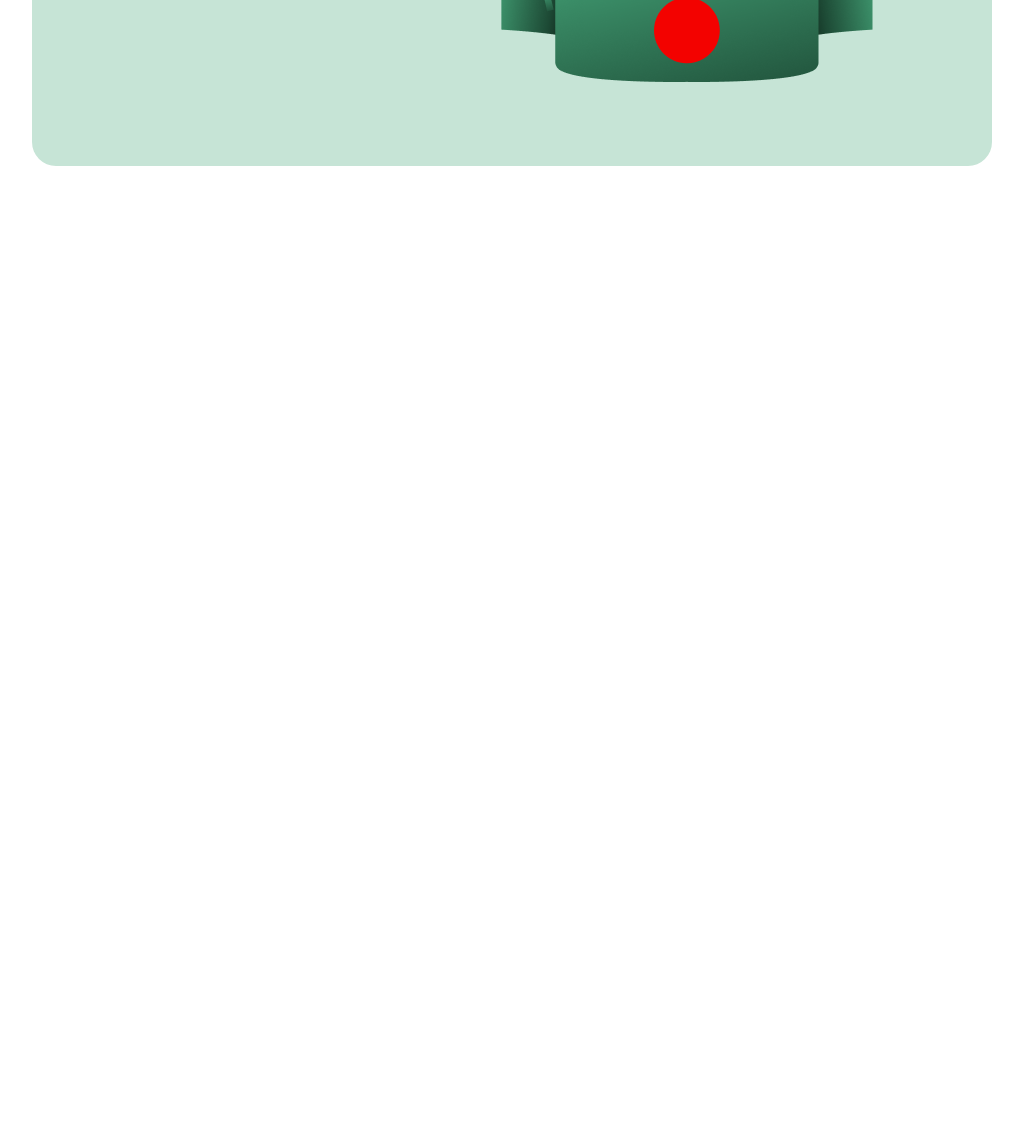
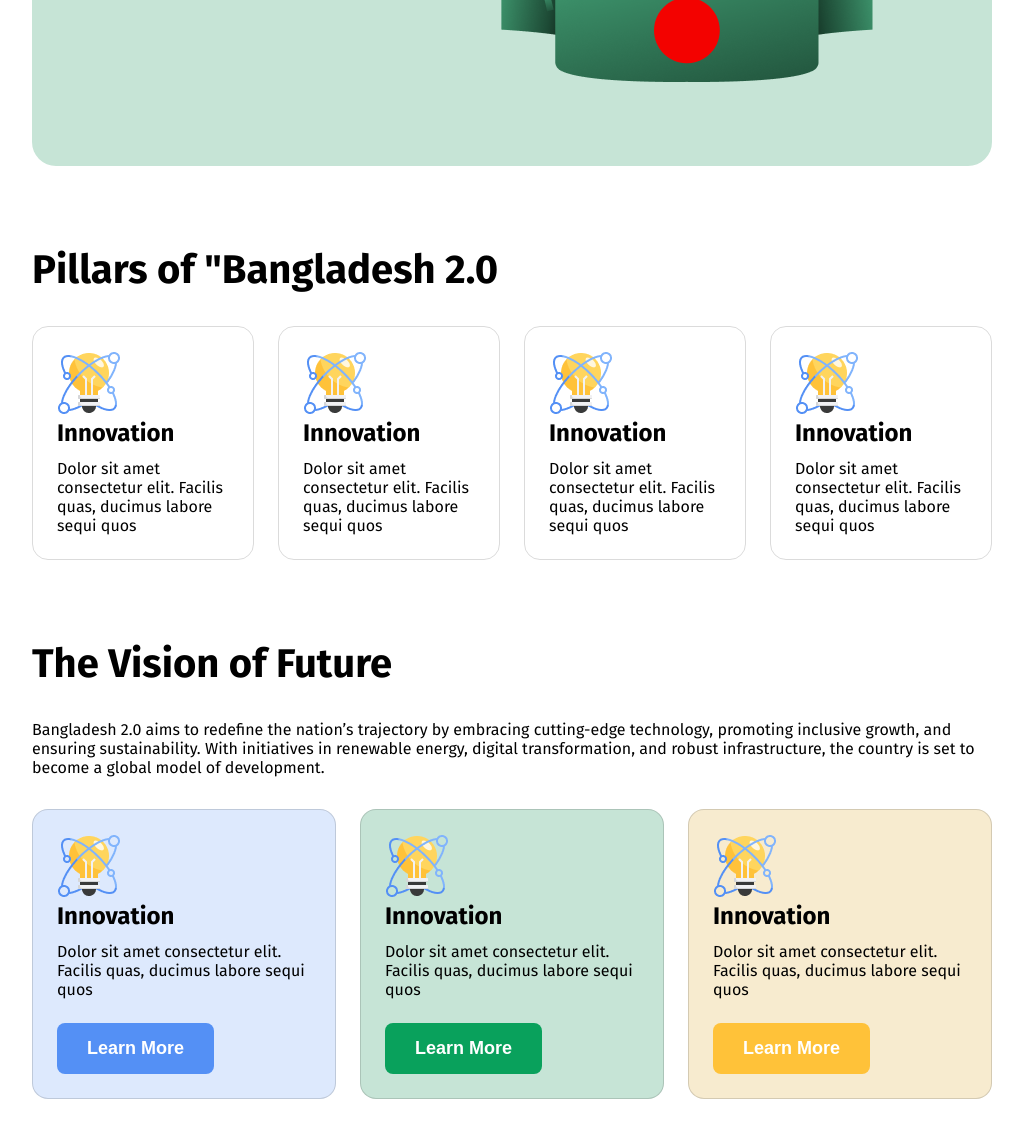
Before and after one commit to minhaj-hossain/Conceptual-Class-Project, a plain HTML site: page index.html in a window 1280 px wide. Shown: the part 500-1638 px from the top of the page, without its empty margins (128-1151 px from the left). Before the commit the page ends 800 px from the top, so only its background shows below. Drawn offline with Linux system fonts and the light colour scheme.

Commit message:
vision section added

```diff
--- a/index.html
+++ b/index.html
@@ -13,7 +13,7 @@
     />
   </head>
   <body>
-    <header class="header-container specing">
+    <header class="header-container spacing">
       <nav class="navbar">
         <ul class="ul-container">
           <li>Bangladesh 2.0</li>
@@ -22,7 +22,7 @@
       </nav>
     </header>
 
-    <main class="specing">
+    <main class="spacing">
       <section class="hero-section">
         <div class="hero-left">
           <h3>Bangladesh 2.0</h3>
@@ -31,6 +31,106 @@
         </div>
         <div class="hero-right"><img src="./assets/hero.png" alt="" /></div>
       </section>
+
+      <section class="pillers spacing">
+        <div class="piller-header">Pillars of "Bangladesh 2.0</div>
+        <div class="piller-cards">
+          <div class="piller-card">
+            <div class="icon">
+              <img src="./assets/card-icon.png" alt="Card icon" />
+              <h2>Innovation</h2>
+              <p>
+                Dolor sit amet consectetur elit. Facilis quas, ducimus labore
+                sequi quos
+              </p>
+            </div>
+          </div>
+          <div class="piller-card">
+            <div class="icon">
+              <img src="./assets/card-icon.png" alt="Card icon" />
+              <h2>Innovation</h2>
+              <p>
+                Dolor sit amet consectetur elit. Facilis quas, ducimus labore
+                sequi quos
+              </p>
+            </div>
+          </div>
+          <div class="piller-card">
+            <div class="icon">
+              <img src="./assets/card-icon.png" alt="Card icon" />
+              <h2>Innovation</h2>
+              <p>
+                Dolor sit amet consectetur elit. Facilis quas, ducimus labore
+                sequi quos
+              </p>
+            </div>
+          </div>
+          <div class="piller-card">
+            <div class="icon">
+              <img src="./assets/card-icon.png" alt="Card icon" />
+              <h2>Innovation</h2>
+              <p>
+                Dolor sit amet consectetur elit. Facilis quas, ducimus labore
+                sequi quos
+              </p>
+            </div>
+          </div>
+        </div>
+      </section>
+
+      <section class="pillers spacing">
+        <div>
+          <h3 class="piller-header">The Vision of Future</h3>
+          <p class="vision-header-subtitle">
+            Bangladesh 2.0 aims to redefine the nation’s trajectory by embracing
+            cutting-edge technology, promoting inclusive growth, and ensuring
+            sustainability. With initiatives in renewable energy, digital
+            transformation, and robust infrastructure, the country is set to
+            become a global model of development.
+          </p>
+        </div>
+        <div class="piller-cards">
+          <div class="piller-card vision-bgc-left">
+            <div class="icon">
+              <img src="./assets/card-icon.png" alt="Card icon" />
+              <h2>Innovation</h2>
+              <p>
+                Dolor sit amet consectetur elit. Facilis quas, ducimus labore
+                sequi quos
+              </p>
+              <button class="btn vision-btn-left vision-btn-left">
+                Learn More
+              </button>
+            </div>
+          </div>
+          <div class="piller-card vision-bgc-middle">
+            <div class="icon">
+              <img src="./assets/card-icon.png" alt="Card icon" />
+              <h2>Innovation</h2>
+              <p>
+                Dolor sit amet consectetur elit. Facilis quas, ducimus labore
+                sequi quos
+              </p>
+              <button class="btn vision-btn-left vision-btn-middle">
+                Learn More
+              </button>
+            </div>
+          </div>
+          <div class="piller-card vision-bgc-right">
+            <div class="icon">
+              <img src="./assets/card-icon.png" alt="Card icon" />
+              <h2>Innovation</h2>
+              <p>
+                Dolor sit amet consectetur elit. Facilis quas, ducimus labore
+                sequi quos
+              </p>
+              <button class="btn vision-btn-left vision-btn-right">
+                Learn More
+              </button>
+            </div>
+          </div>
+        </div>
+      </section>
     </main>
 
     <footer></footer>
--- a/styles/style.css
+++ b/styles/style.css
@@ -13,7 +13,7 @@
 
 /* reusable style */
 
-.specing {
+.spacing {
   margin: 0 160px;
 }
 
@@ -73,3 +73,62 @@
   border: none;
   margin-top: 24px;
 }
+
+.pillers {
+  margin: 80px 0;
+}
+
+.piller-header {
+  font-size: 40px;
+  font-weight: 700;
+  margin-bottom: 32px;
+}
+
+.piller-cards {
+  display: flex;
+  gap: 24px;
+}
+.piller-card {
+  border: 1px solid rgba(14, 14, 14, 0.15);
+  border-radius: 16px;
+  padding: 24px;
+}
+
+.piller-card p {
+  margin-top: 12px;
+}
+
+.vision-header {
+  margin-bottom: 12px;
+}
+
+.vision-header-subtitle {
+  margin-bottom: 32px;
+}
+
+.vision-bgc-left {
+  background: rgba(84, 144, 245, 0.2);
+}
+
+.vision-bgc-middle {
+  background: rgba(198, 228, 214, 1);
+}
+
+.vision-bgc-right {
+  background: rgba(247, 235, 207, 1);
+}
+
+.vision-btn-left {
+  background: rgba(84, 144, 245, 1);
+  color: white;
+  border: none;
+  margin-top: 24px;
+}
+
+.vision-btn-middle {
+  background-color: rgba(9, 161, 92, 1);
+}
+
+.vision-btn-right {
+  background-color: rgba(255, 194, 57, 1);
+}
```
